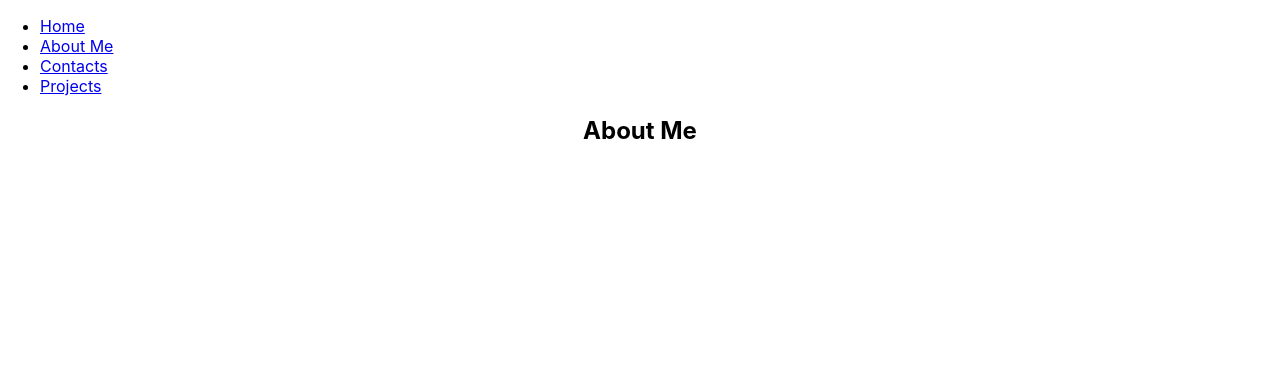
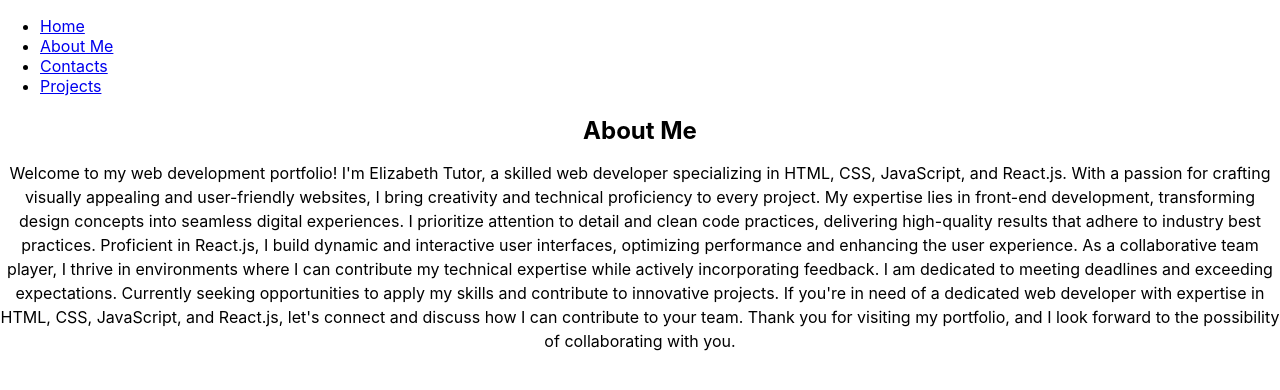
Before and after one commit to eli-codes/Portfolio, a React (Create React App) app in the folder et-portfolio/: page /about-me in a window 1280 px wide. Shown: the top 390 px of the page. Built offline with nearby package versions, Linux system fonts and the light colour scheme.

Commit message:
Uploaded Hero Img

```diff
--- a/et-portfolio/src/AboutMe.css
+++ b/et-portfolio/src/AboutMe.css
@@ -3,7 +3,7 @@
   max-width: 800;
   margin: 0 auto;
   padding: 40ps;
-  background-color: beige;
+  background-color: rgb(246, 250, 249);
   border-radius: 8px;
   box-shadow: 0 0 10px rgba(0, 0, 0, 0.1);
 }
--- a/et-portfolio/src/AboutMe.js
+++ b/et-portfolio/src/AboutMe.js
@@ -5,7 +5,26 @@ function AboutMe() {
   return (
     <div>
       <h2> About Me</h2>
-      {/* About Me content */}
+      <p>
+        Welcome to my web development portfolio! I'm Elizabeth Tutor, a skilled
+        web developer specializing in HTML, CSS, JavaScript, and React.js. With
+        a passion for crafting visually appealing and user-friendly websites, I
+        bring creativity and technical proficiency to every project. My
+        expertise lies in front-end development, transforming design concepts
+        into seamless digital experiences. I prioritize attention to detail and
+        clean code practices, delivering high-quality results that adhere to
+        industry best practices. Proficient in React.js, I build dynamic and
+        interactive user interfaces, optimizing performance and enhancing the
+        user experience. As a collaborative team player, I thrive in
+        environments where I can contribute my technical expertise while
+        actively incorporating feedback. I am dedicated to meeting deadlines and
+        exceeding expectations. Currently seeking opportunities to apply my
+        skills and contribute to innovative projects. If you're in need of a
+        dedicated web developer with expertise in HTML, CSS, JavaScript, and
+        React.js, let's connect and discuss how I can contribute to your team.
+        Thank you for visiting my portfolio, and I look forward to the
+        possibility of collaborating with you.
+      </p>
     </div>
   );
 }
--- a/et-portfolio/src/Hero.css
+++ b/et-portfolio/src/Hero.css
@@ -34,3 +34,7 @@
   border-radius: 4px;
   cursor: pointer;
 }
+
+.hero-img {
+  background-size: contain;
+}
--- a/et-portfolio/src/Hero.js
+++ b/et-portfolio/src/Hero.js
@@ -1,18 +1,14 @@
 import React from "react";
 import "./Hero.css";
+import HeroImg from "./img/hero.jpg";
 
-const Hero = () => {
+function Hero() {
   return (
-    <div className="hero">
-      <div className="hero-content">
-        <h1 className="hero-title">Welcome to My Portfolio</h1>
-        <p className="hero-subtitle">
-          I am a professional web developer creating amazing websites
-        </p>
-        <button className="hero-button">View My Work</button>
-      </div>
+    <div className="hero-section">
+      <h1 className="hero-text">Welcome to my landing page!</h1>
+      <img src={HeroImg} alt="Hero Image" />
     </div>
   );
-};
+}
 
 export default Hero;
```
Also changed, not shown: et-portfolio/src/img/hero.jpg (added).
